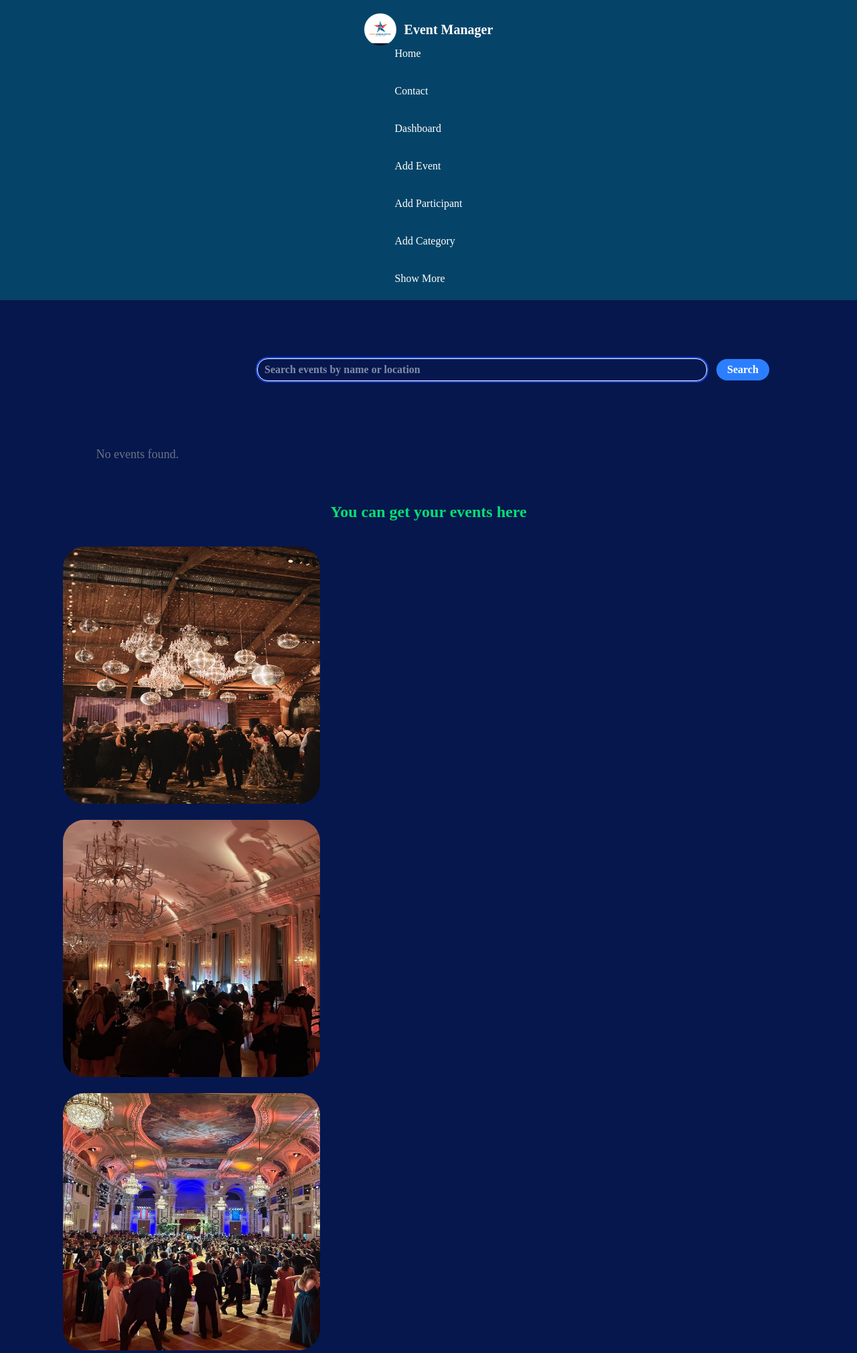
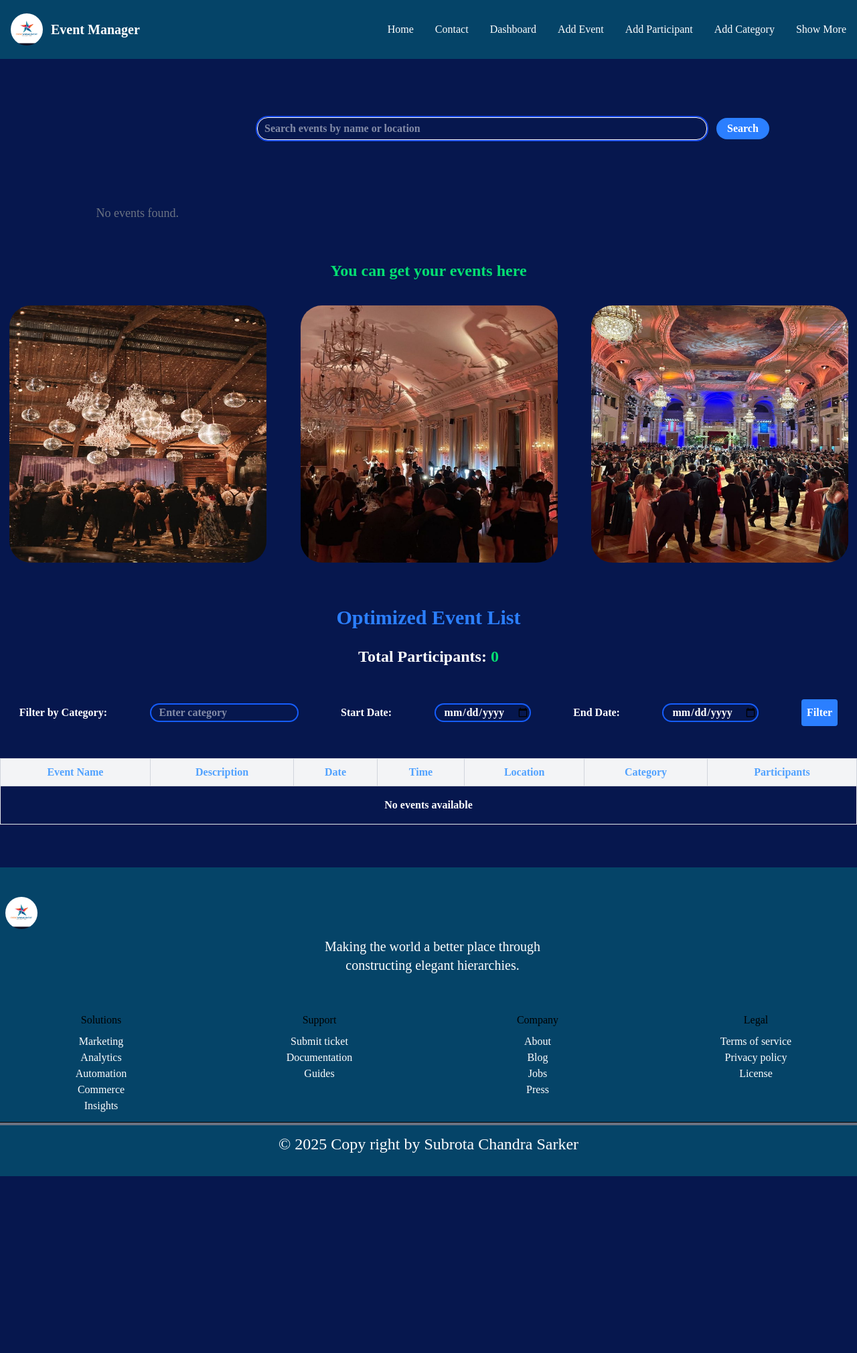
Before and after one commit to CoderSubrota/event_management_django, a Django app: page / in a window 1280 px wide. Shown: the top 2020 px of the page at 67% size. After the commit the page ends 1756 px from the top, so only its background shows below. Run offline with Django 5.2, Linux system fonts and the light colour scheme; data that the repository does not hold is empty; style sheets or scripts are compiled from the project's sources; parts of the project's set-up code (start-up, migrations or seed data) failed here and were passed over; some web fonts are replaced.

Commit message:
add code for navbar style

```diff
--- a/templates/home.html
+++ b/templates/home.html
@@ -16,7 +16,7 @@
         <div class="container my-14 mx-auto grid gap-6 sm:grid-cols-1 md:grid-cols-2 lg:grid-cols-3">
             {% if search_events %}
                 {% for event_item in search_events %}
-                    <div class="bg-gradient-to-r py-12 my-4 from-green-400 to-blue-500 rounded-xl shadow-xl p-5 flex flex-col items-center">
+                    <div class="bg-gradient-to-r py-12 my-4 from-green-400 to-blue-500 rounded-xl shadow-xl p-2 flex flex-col items-center hover:shadow-blue-600 duration-300 ">
                         <h3 class="text-white text-lg font-bold mb-2 text-center">Event: {{ event_item.name }}</h3>
                         <p class="text-white text-sm mb-2"><strong>Location:</strong> {{ event_item.location }}</p>
                         <p class="text-white text-sm"><strong>Date:</strong> {{ event_item.date }}</p>
@@ -35,11 +35,12 @@
 
     {% load static %}
 
-    <div class="grid grid-cols-1 md:grid-cols-2  lg:grid-cols-3 gap-6  ml-20">
-        <img src="{% static "images/event.jpeg" %}" alt="event"  class="w-96 h-96  rounded-4xl mx-3.5"/>
-    <img src="{% static "images/event2.jpeg" %}" alt="event"  class="w-96 h-96  rounded-4xl mx-3.5"/>
-    <img src="{% static "images/event3.jpeg" %}" alt="event"  class="w-96 h-96  rounded-4xl mx-3.5"/>
-
+    <div class="flex justify-center">
+        <div class="grid sm:grid-cols-1 md:grid-cols-2 lg:grid-cols-3 gap-6">
+            <img src="{% static "images/event.jpeg" %}" alt="event"  class="w-96 h-96  rounded-4xl mx-3.5"/>
+            <img src="{% static "images/event2.jpeg" %}" alt="event"  class="w-96 h-96  rounded-4xl mx-3.5"/>
+            <img src="{% static "images/event3.jpeg" %}" alt="event"  class="w-96 h-96  rounded-4xl mx-3.5"/>
+            </div>
     </div>
 
 
@@ -48,7 +49,7 @@
 
         <p class="text-center text-2xl font-bold ">Total Participants: <span class="text-green-400">{{ total_participants }}</span> </p>
 
-        <form method="get" class="my-8 mx-auto lg: ml-45 flex flex-col lg:flex-row">
+        <form method="get" class="flex  sm:flex-col md:flex-col lg:flex-row my-8 mx-auto lg:ml-45 items-center align-middle justify-around">
             <label for="category">Filter by Category:</label>
             <input type="text" id="category" name="category" placeholder="Enter category"  class="ring-2 ring-blue-600 rounded-2xl mx-2 my-4 ps-3">
 
--- a/templates/share/navbar.html
+++ b/templates/share/navbar.html
@@ -1,5 +1,5 @@
 <nav class="bg-gray-800 text-white">
-    <div class="container mx-auto flex flex-col lg:flex-row lg:justify-between items-center py-5 px-4">
+    <div class="flex  sm:flex-col md:flex-col-reverse lg:flex-row lg:justify-between items-center py-5 px-4 container mx-auto">
         <!-- Logo Section -->
         <div class="flex items-center">
             {% load static %}
@@ -9,7 +9,7 @@
 
         <!-- Navigation Links -->
         <div class="mt-5 lg:mt-0">
-            <ul class="list-none flex flex-col lg:flex-row gap-4 lg:gap-8">
+            <ul class="flex sm:flex-col md:flex-col-reverse lg:flex-row list-none  gap-4 lg:gap-8">
                 <li>
                     <a href="{% url 'home' %}" class="hover:text-emerald-500 transition duration-300">Home</a>
                 </li>
```
